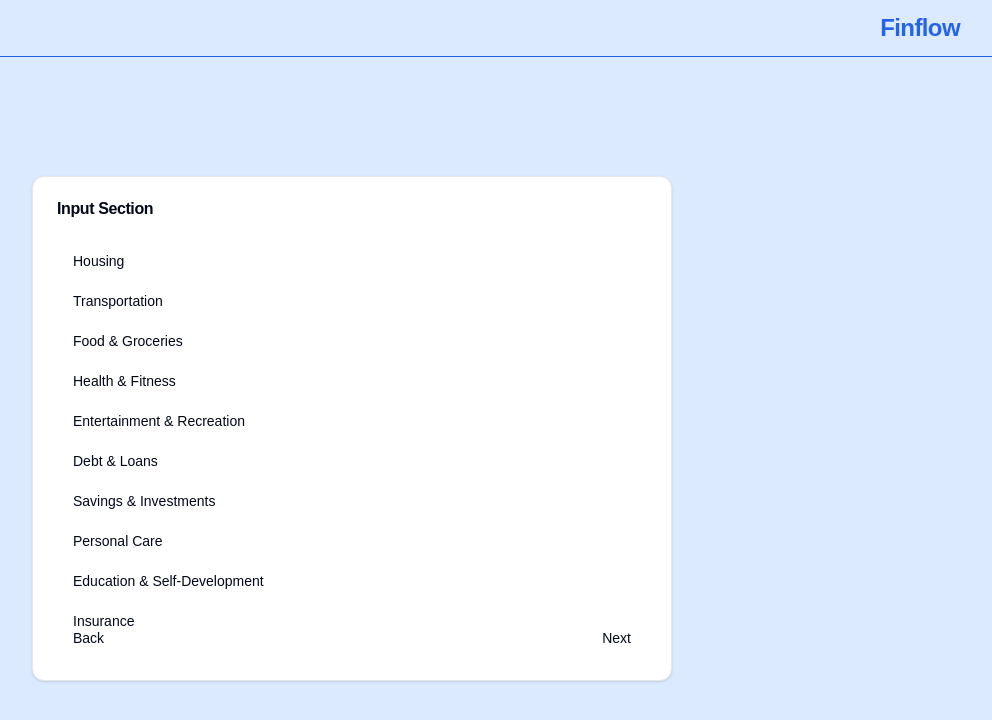
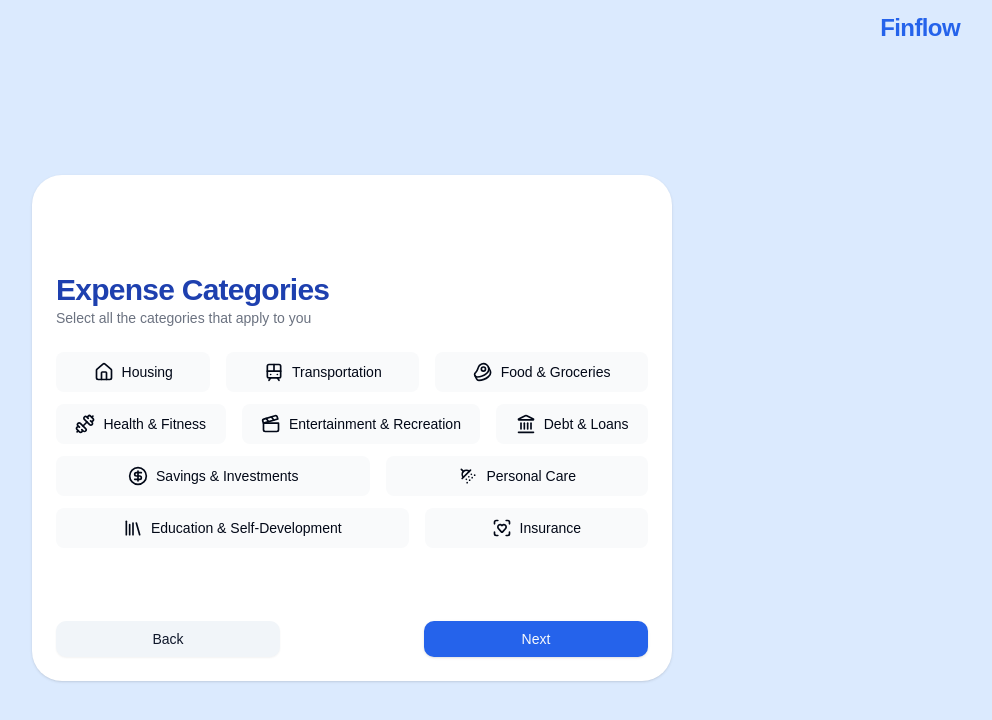
Before and after one commit to hatim-s/finflow, a Next.js app: page / in a window 1280 px wide. Both pictures are taken after a click on the button "Next". Shown: the top 720 px of the page, without its empty margins (288-1280 px from the left). Built offline with nearby package versions, Linux system fonts and the light colour scheme.

Commit message:
chore: [ui] ui improvements

```diff
--- a/components/Header/Header.tsx
+++ b/components/Header/Header.tsx
@@ -19,7 +19,7 @@ export default function Header(props: HeaderProps) {
     props;
   return (
     <Stack
-      className="px-8 justify-between py-3 border-b border-primary flex-row-reverse"
+      className="px-8 justify-between py-3 flex-row-reverse"
       direction="row"
     >
       {secondaryLabel || secondaryActions ? (
--- a/components/InputSection/InputSection.tsx
+++ b/components/InputSection/InputSection.tsx
@@ -8,15 +8,15 @@ import {
   CardContent,
   CardFooter,
   CardHeader,
-  CardTitle,
 } from "@/components/ui/card";
 import { Stack } from "../ui/stack";
 import Income from "./views/Income";
 import Categories from "./views/Categories";
 import { Expenses } from "./views/Expenses";
 import { ExpenseChart } from "../ExpenseChart";
+import { ViewHeader } from "./components/ViewHeader";
 
-enum CardState {
+export enum CardState {
   Income = "income",
   Categories = "categories",
   Expenses = "expenses",
@@ -83,12 +83,11 @@ export default function InputSection() {
   const [screen, setScreen] = useState<"input" | "output">("input");
 
   return screen === "input" ? (
-    <Card className="h-[68%] w-1/2 flex flex-col">
-      <CardHeader>
-        <CardTitle>Input Section</CardTitle>
-      </CardHeader>
+    <Card className="h-[68%] w-1/2 min-w-[600px] flex flex-col border-none rounded-[30px]">
+      <CardHeader />
       <CardContent className="h-full min-h-0 items-center justify-center flex flex-col w-full">
-        <Stack direction="column" className="space-y-1.5 w-full max-h-full">
+        <Stack direction="column" className="w-full max-h-full">
+          <ViewHeader cardState={cardState} />
           {cardState === CardState.Income ? (
             <Income income={income} handleIncomeChange={handleIncomeChange} />
           ) : null}
@@ -107,17 +106,15 @@ export default function InputSection() {
           ) : null}
         </Stack>
       </CardContent>
-      <CardFooter className="flex justify-between">
-        <Button
-          disabled={cardState === CardState.Income}
-          onClick={onBack}
-          variant="ghost"
-        >
-          Back
-        </Button>
-        <Button onClick={onNext} variant="ghost">
+      <CardFooter className="flex justify-between flex-row-reverse">
+        <Button className="w-56" onClick={onNext} variant="default">
           Next
         </Button>
+        {cardState !== CardState.Income ? (
+          <Button className="w-56" onClick={onBack} variant="secondary">
+            Back
+          </Button>
+        ) : null}
       </CardFooter>
     </Card>
   ) : (
--- /dev/null
+++ b/components/InputSection/components/ViewHeader.tsx
@@ -0,0 +1,45 @@
+import { Typography } from "@/components/ui/typography";
+import { CardState } from "../InputSection";
+import { Stack } from "@/components/ui/stack";
+
+export function ViewHeader({ cardState }: { cardState: CardState }) {
+  if (cardState === CardState.Income) {
+    return (
+      <Typography variant="h1" className="text-left mb-6 bold text-blue-800">
+        Monthly Income
+      </Typography>
+    );
+  }
+
+  if (cardState === CardState.Categories) {
+    return (
+      <Stack direction="column" className="mb-6">
+        <Typography variant="h2" className="text-left text-blue-800">
+          Expense Categories
+        </Typography>
+        <Typography
+          variant="p"
+          className="text-sm text-left m-0 leading-0 text-gray-500"
+        >
+          Select all the categories that apply to you
+        </Typography>
+      </Stack>
+    );
+  }
+
+  if (cardState === CardState.Expenses) {
+    return (
+      <Stack direction="column" className="mb-6">
+        <Typography variant="h2" className="text-left text-blue-800">
+          Expense Categories
+        </Typography>
+        <Typography
+          variant="p"
+          className="text-sm text-left m-0 leading-0 text-gray-500"
+        ></Typography>
+      </Stack>
+    );
+  }
+
+  return null;
+}
--- a/components/InputSection/views/Categories.tsx
+++ b/components/InputSection/views/Categories.tsx
@@ -1,10 +1,28 @@
 import { Label } from "@/components/ui/label";
+import { ScrollArea } from "@/components/ui/scroll-area";
 import { Stack } from "@/components/ui/stack";
 import clsx from "clsx";
+import {
+  Beef,
+  CircleDollarSign,
+  Clapperboard,
+  Dumbbell,
+  House,
+  Landmark,
+  Library,
+  LucideProps,
+  ScanHeart,
+  ShowerHead,
+  TramFront,
+} from "lucide-react";
+import { ForwardRefExoticComponent, RefAttributes } from "react";
 
 type Category = {
   id: string;
   title: string;
+  icon: ForwardRefExoticComponent<
+    Omit<LucideProps, "ref"> & RefAttributes<SVGSVGElement>
+  >;
   subcategories: { id: string; title: string }[];
 };
 
@@ -12,6 +30,7 @@ export const ALL_CATEGORIES = [
   {
     id: "housing",
     title: "Housing",
+    icon: House,
     subcategories: [
       { id: "housing-rent", title: "Rent/Mortgage" },
       { id: "housing-taxes", title: "Property Taxes" },
@@ -23,20 +42,22 @@ export const ALL_CATEGORIES = [
   {
     id: "transportation",
     title: "Transportation",
+    icon: TramFront,
     subcategories: [
       { id: "transportation-car-payments", title: "Car Payments" },
       { id: "transportation-fuel", title: "Fuel" },
+      { id: "transportation-insurance", title: "Car Insurance" },
       {
         id: "transportation-public-transit",
         title: "Public Transit (Bus, Subway, Train)",
       },
-      { id: "transportation-insurance", title: "Car Insurance" },
       { id: "transportation-maintenance", title: "Maintenance/Repairs" },
     ],
   },
   {
     id: "food-groceries",
     title: "Food & Groceries",
+    icon: Beef,
     subcategories: [
       { id: "food-groceries-groceries", title: "Groceries" },
       { id: "food-groceries-dining-out", title: "Dining Out" },
@@ -48,6 +69,7 @@ export const ALL_CATEGORIES = [
   {
     id: "health-fitness",
     title: "Health & Fitness",
+    icon: Dumbbell,
     subcategories: [
       { id: "health-fitness-insurance", title: "Health Insurance" },
       { id: "health-fitness-gym", title: "Gym Memberships" },
@@ -65,6 +87,7 @@ export const ALL_CATEGORIES = [
   {
     id: "entertainment-recreation",
     title: "Entertainment & Recreation",
+    icon: Clapperboard,
     subcategories: [
       {
         id: "entertainment-streaming",
@@ -82,6 +105,7 @@ export const ALL_CATEGORIES = [
   {
     id: "debt-loans",
     title: "Debt & Loans",
+    icon: Landmark,
     subcategories: [
       { id: "debt-loans-student", title: "Student Loans" },
       { id: "debt-loans-credit", title: "Credit Card Payments" },
@@ -93,6 +117,7 @@ export const ALL_CATEGORIES = [
   {
     id: "savings-investments",
     title: "Savings & Investments",
+    icon: CircleDollarSign,
     subcategories: [
       { id: "savings-emergency", title: "Emergency Fund" },
       { id: "savings-retirement", title: "Retirement Savings (401k, IRA)" },
@@ -104,6 +129,7 @@ export const ALL_CATEGORIES = [
   {
     id: "personal-care",
     title: "Personal Care",
+    icon: ShowerHead,
     subcategories: [
       { id: "personal-care-haircuts", title: "Haircuts/Spa Treatments" },
       { id: "personal-care-beauty", title: "Skincare/Beauty Products" },
@@ -115,6 +141,7 @@ export const ALL_CATEGORIES = [
   {
     id: "education-development",
     title: "Education & Self-Development",
+    icon: Library,
     subcategories: [
       { id: "education-tuition", title: "Tuition Fees" },
       { id: "education-online-courses", title: "Online Courses" },
@@ -129,6 +156,7 @@ export const ALL_CATEGORIES = [
   {
     id: "insurance",
     title: "Insurance",
+    icon: ScanHeart,
     subcategories: [
       { id: "insurance-life", title: "Life Insurance" },
       { id: "insurance-home", title: "Home Insurance" },
@@ -148,16 +176,18 @@ function CategoryItem(props: {
   return (
     <Stack
       className={clsx(
-        "w-full h-10 cursor-pointer rounded-sm items-center px-4 hover:bg-blue-50",
+        "w-fit h-10 cursor-pointer rounded-sm items-center px-4  gap-x-2 flex-grow justify-center max-w-1/2",
+        "bg-gray-50 hover:bg-blue-100",
         {
-          "bg-blue-100 hover:bg-blue-200": isSelected,
+          "!bg-blue-300 hover:!bg-blue-400": isSelected,
         },
       )}
       role="button"
       onClick={() => onSelectCategory(category.id)}
       direction="row"
     >
-      <Label>{category.title}</Label>
+      <category.icon size={20} className="stroke-2" />
+      <Label className="cursor-pointer">{category.title}</Label>
     </Stack>
   );
 }
@@ -170,7 +200,11 @@ export default function Categories({
   onSelectCategory: (categoryId: string) => void;
 }) {
   return (
-    <Stack direction="column" className="w-full">
+    <ScrollArea>
+      <Stack
+        direction="row"
+        className="w-full gap-x-4 flex-grow gap-y-3 flex-wrap"
+      >
         {ALL_CATEGORIES.map((category) => (
           <CategoryItem
             category={category}
@@ -180,5 +214,6 @@ export default function Categories({
           />
         ))}
       </Stack>
+    </ScrollArea>
   );
 }
--- a/components/InputSection/views/Income.tsx
+++ b/components/InputSection/views/Income.tsx
@@ -12,7 +12,6 @@ export default function Income({
     <Input
       id="income"
       placeholder="Enter your income"
-      type="number"
       value={income}
       onChange={handleIncomeChange}
     />
--- /dev/null
+++ b/components/ui/divider.tsx
@@ -0,0 +1,5 @@
+import clsx from "clsx";
+
+export function Divider(props: React.HTMLAttributes<HTMLHRElement>) {
+  return <hr className={clsx("", props.className)} />;
+}
--- a/components/ui/typography.tsx
+++ b/components/ui/typography.tsx
@@ -24,7 +24,7 @@ function TypographyH2({
   return (
     <h2
       className={clsx(
-        "scroll-m-20 border-b pb-2 text-3xl font-semibold tracking-tight first:mt-0",
+        "scroll-m-20 text-3xl font-semibold tracking-tight first:mt-0",
         className,
       )}
     >
@@ -69,11 +69,7 @@ function TypographyP({
   children,
   className,
 }: PropsWithChildren<Omit<TypographyProps, "variant">>) {
-  return (
-    <p className={clsx("leading-7 [&:not(:first-child)]:mt-6", className)}>
-      {children}
-    </p>
-  );
+  return <p className={clsx(className)}>{children}</p>;
 }
 
 const TypographyVariantsMap = {
```
Also changed, not shown: components/InputSection/views/Expenses.tsx (+35 -28 lines). Lines whose indentation alone changed are shown as unchanged.
